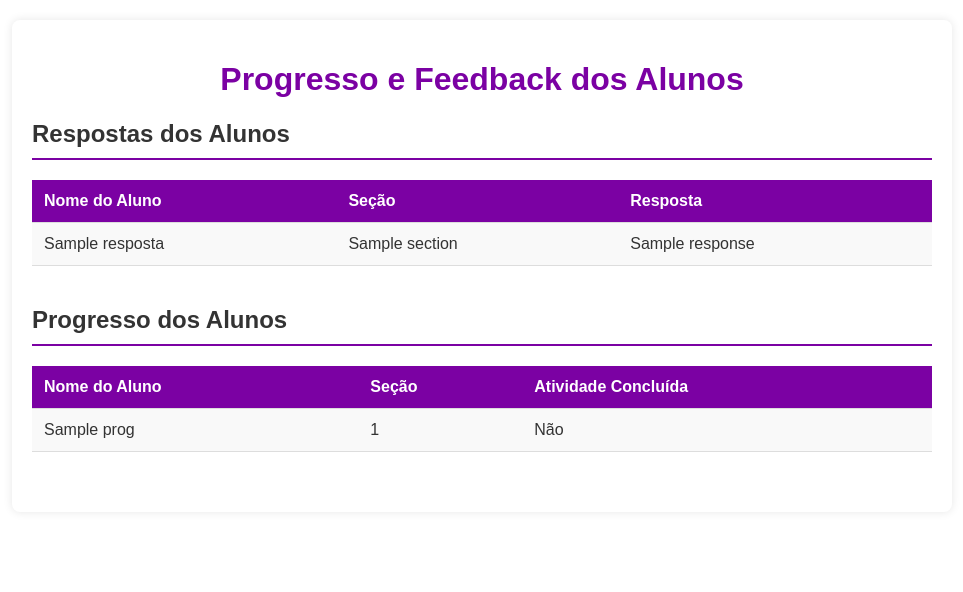
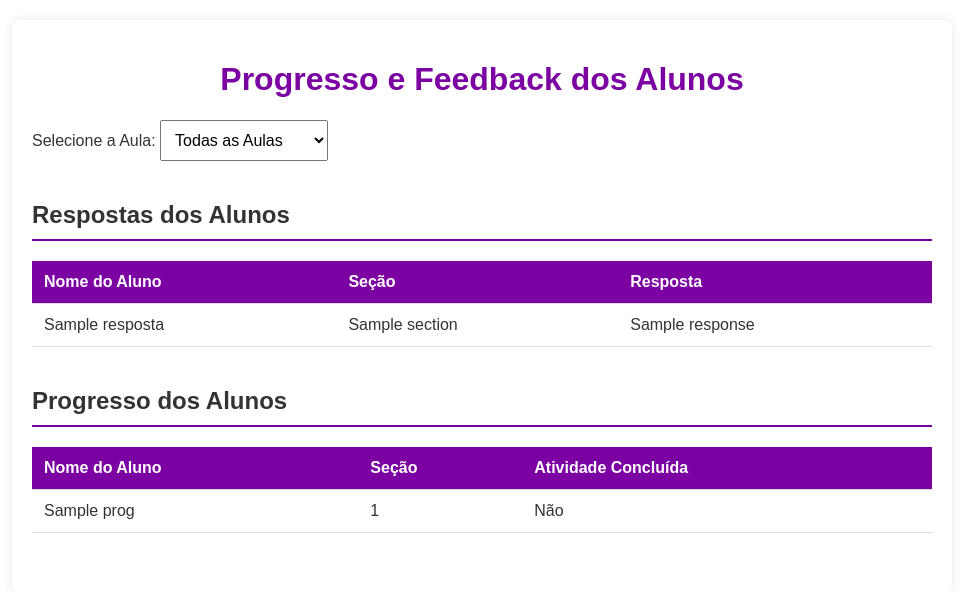
Before and after one commit to allanlealluz/C2W-SAMSUNG_Project, a Flask app: template templates/feedbacks_professor.html in a window 1280 px wide. Shown: the top 592 px of the page, without its empty margins (158-1121 px from the left). Run offline with Flask 3, Linux system fonts and the light colour scheme; the template is opened without the code that fills it: most values are stand-ins (such as "Sample title", 1, 10 or a date in 2020).

Commit message:
changes 23-09 1

```diff
--- a/templates/feedbacks_professor.html
+++ b/templates/feedbacks_professor.html
@@ -20,7 +20,7 @@
 
         h2 {
             color: #333;
-            border-bottom: 2px solid#7b01a3;
+            border-bottom: 2px solid #7b01a3;
             padding-bottom: 10px;
             margin-bottom: 20px;
         }
@@ -85,45 +85,91 @@
                 margin-bottom: 5px;
             }
         }
+
+        #aula-selector {
+            margin-bottom: 20px;
+            padding: 10px;
+            font-size: 16px;
+        }
     </style>
 </head>
 <body>
     <div class="container">
         <h1>Progresso e Feedback dos Alunos</h1>
 
+        <label for="aula-selector">Selecione a Aula:</label>
+        <select id="aula-selector" onchange="filterAula()">
+            <option value="all">Todas as Aulas</option>
+            {% for aula in aulas %}
+            <option value="{{ aula }}">Aula {{ aula }}</option>
+            {% endfor %}
+        </select>
+
         <h2>Respostas dos Alunos</h2>
-        <table>
+        <table id="respostas">
+            <thead>
                 <tr>
                     <th>Nome do Aluno</th>
                     <th>Seção</th>
                     <th>Resposta</th>
                 </tr>
-
+            </thead>
+            <tbody>
                 {% for resposta in respostas %}
-            <tr>
+                <tr data-aula="{{ resposta['aula'] }}">
                     <td data-label="Nome do Aluno">{{ resposta['nome'] }}</td>
                     <td data-label="Seção">{{ resposta['section'] }}</td>
                     <td data-label="Resposta">{{ resposta['response'] }}</td>
                 </tr>
                 {% endfor %}
+            </tbody>
         </table>
 
         <h2>Progresso dos Alunos</h2>
-        <table>
+        <table id="progresso">
+            <thead>
                 <tr>
                     <th>Nome do Aluno</th>
                     <th>Seção</th>
                     <th>Atividade Concluída</th>
                 </tr>
-
+            </thead>
+            <tbody>
                 {% for prog in progresso %}
-            <tr>
+                <tr data-aula="{{ prog['aula'] }}">
                     <td data-label="Nome do Aluno">{{ prog['nome'] }}</td>
                     <td data-label="Seção">{{ prog['section_id'] }}</td>
                     <td data-label="Atividade Concluída">{{ 'Sim' if prog['completou'] == 1 else 'Não' }}</td>
                 </tr>
                 {% endfor %}
+            </tbody>
         </table>
     </div>
+
+    <script>
+        function filterAula() {
+            const aulaSelecionada = document.getElementById("aula-selector").value;
+            const respostaLinhas = document.querySelectorAll("#respostas tbody tr");
+            const progressoLinhas = document.querySelectorAll("#progresso tbody tr");
+
+            respostaLinhas.forEach(row => {
+                const aula = row.getAttribute('data-aula');
+                if (aulaSelecionada === 'all' || aula === aulaSelecionada) {
+                    row.style.display = "";
+                } else {
+                    row.style.display = "none";
+                }
+            });
+
+            progressoLinhas.forEach(row => {
+                const aula = row.getAttribute('data-aula');
+                if (aulaSelecionada === 'all' || aula === aulaSelecionada) {
+                    row.style.display = "";
+                } else {
+                    row.style.display = "none";
+                }
+            });
+        }
+    </script>
 </body>
 </html>
--- a/templates/robotica.html
+++ b/templates/robotica.html
@@ -100,7 +100,7 @@
                 completedSections++;
 
                 // Envia o progresso ao servidor
-                fetch('/submit_progress', { // Novo endpoint para enviar apenas o progresso
+                fetch('/update_progress', { // Endpoint correto para enviar o progresso
                     method: 'POST',
                     headers: {
                         'Content-Type': 'application/json'
@@ -133,7 +133,7 @@
             const response = document.getElementById('user-response').value;
 
             if (response.trim()) {
-                fetch('/submit_response', { // Mantendo o endpoint original para as respostas
+                fetch('/submit_response_text', { // Atualize o endpoint para a rota correta
                     method: 'POST',
                     headers: {
                         'Content-Type': 'application/json',
```
Also changed, not shown: schema.sql (+9 -1 lines). Lines whose indentation alone changed are shown as unchanged.
